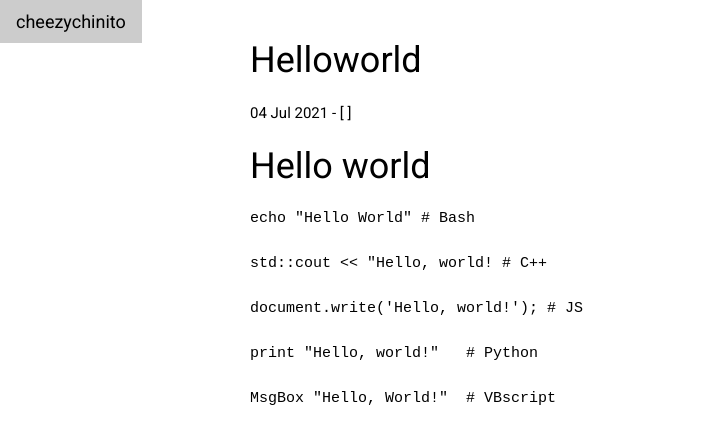
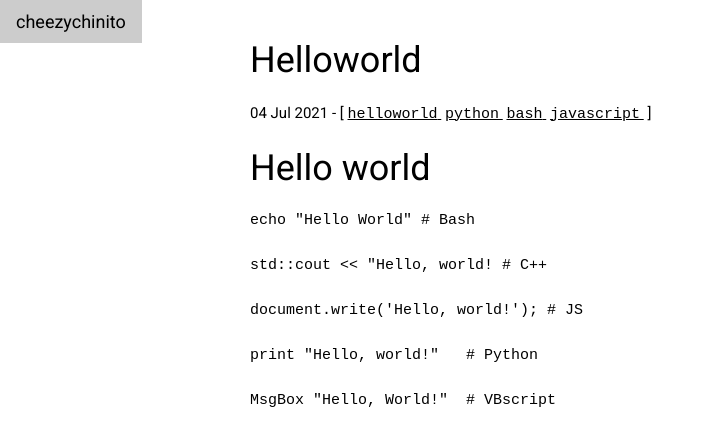
Before and after one commit to agyago/agyago.github.io, a Jekyll site: the page built from _posts/2021-07-04-HelloWorld.md, in a window 1280 px wide. Shown: the top 446 px of the page, without its empty margins (0-714 px from the left). Built offline with Jekyll 4.4.1, drawn with Linux system fonts in a browser that asks for light colours; comment, search, counter and statistics services are not loaded.

Commit message:
Revert "change layout of post"
This reverts commit 042397ba1e7a0328e1a04ab9c614cc5c68cafdcd.

```diff
--- a/_layouts/post.html
+++ b/_layouts/post.html
@@ -3,9 +3,10 @@
 ---
 <h1>{{ page.title }}</h1>
 <p>{{ page.date | date_to_string }} - <span>[
-{% for tag in tags %}
-	<a href="#{{ tag | slugify }}"> {{ tag }} </a>
-{% endfor %}
+    {% for tag in page.tags %}
+      {% capture tag_name %}{{ tag }}{% endcapture %}
+      <a href="/tag/{{ tag_name }}"><code class="highligher-rouge"><nobr>{{ tag_name }}</nobr></code>&nbsp;</a>
+    {% endfor %}
   ]</span></p>
 
 
```
